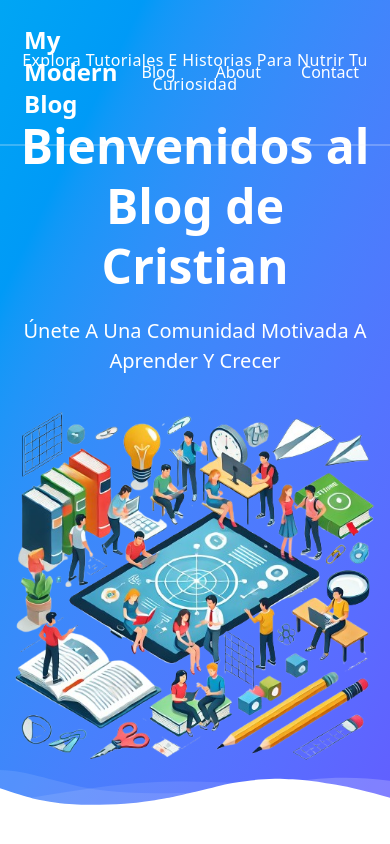
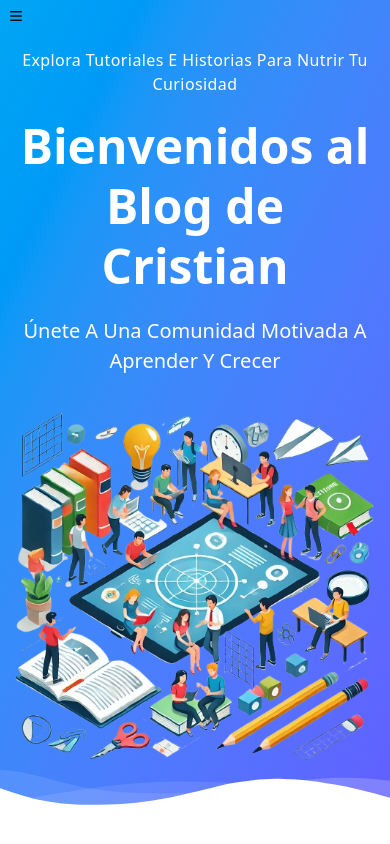
Before and after one commit to Cr1sti4n85/blog, a Next.js app in the folder apps/frontend/: page / in a window 390 px wide. Built offline with nearby package versions, Linux system fonts and the light colour scheme.

Commit message:
Add mobile navbar, sidebar, and navbar container

```diff
--- a/apps/frontend/package.json
+++ b/apps/frontend/package.json
@@ -9,6 +9,7 @@
     "lint": "eslint"
   },
   "dependencies": {
+    "@heroicons/react": "^2.2.0",
     "@radix-ui/react-slot": "^1.2.3",
     "class-variance-authority": "^0.7.1",
     "clsx": "^2.1.1",
--- a/apps/frontend/src/app/layout.tsx
+++ b/apps/frontend/src/app/layout.tsx
@@ -1,8 +1,8 @@
 import type { Metadata } from "next";
 import { Geist, Geist_Mono } from "next/font/google";
 import "./globals.css";
-import DesktopNavbar from "@/components/DesktopNavbar";
 import Navbar from "@/components/Navbar";
+import NavbarContainer from "@/components/NavbarContainer";
 
 const geistSans = Geist({
   variable: "--font-geist-sans",
@@ -29,9 +29,9 @@ export default function RootLayout({
       <body
         className={`${geistSans.variable} ${geistMono.variable} antialiased`}
       >
-        <DesktopNavbar>
+        <NavbarContainer>
           <Navbar />
-        </DesktopNavbar>
+        </NavbarContainer>
         {children}
       </body>
     </html>
--- a/apps/frontend/src/components/DesktopNavbar.tsx
+++ b/apps/frontend/src/components/DesktopNavbar.tsx
@@ -25,9 +25,12 @@ const DesktopNavbar = (props: Props) => {
 
   return (
     <nav
-      className={cn("fixed transition-colors w-full z-50 text-white", {
-        "bg-white text-gray-700 shadow-md": isScrollDown,
-      })}
+      className={cn(
+        "hidden fixed transition-colors w-full z-50 text-white md:block",
+        {
+          "bg-white text-gray-700 shadow-md": isScrollDown,
+        }
+      )}
     >
       <div
         className="
--- /dev/null
+++ b/apps/frontend/src/components/MobileNavbar.tsx
@@ -0,0 +1,20 @@
+import { PropsWithChildren } from "react";
+import Sidebar from "./ui/Sidebar";
+import { Bars3Icon } from "@heroicons/react/16/solid";
+
+type Props = PropsWithChildren;
+
+const MobileNavbar = (props: Props) => {
+  return (
+    <div className="md:hidden">
+      <Sidebar
+        triggerIcon={<Bars3Icon className="w-4" />}
+        triggerClassName="absolute top-2 left-2"
+      >
+        {props.children}
+      </Sidebar>
+    </div>
+  );
+};
+
+export default MobileNavbar;
--- a/apps/frontend/src/components/Navbar.tsx
+++ b/apps/frontend/src/components/Navbar.tsx
@@ -4,7 +4,7 @@ const Navbar = () => {
   return (
     <>
       <h1 className="text-2xl font-bold p-2">My Modern Blog</h1>
-      {/*[&>a] applying to childrenanchors */}
+      {/*[&>a] applying to children anchors */}
       <div className="flex gap-2 ml-auto [&>a]:py-2 [&>a]:px-4 [&>a]:transition [&>a]:rounded-md [&>a:hover]:text-sky-100 [&>a:hover]:bg-sky-500">
         <Link href="/">Blog</Link>
         <Link href="#about">About</Link>
--- /dev/null
+++ b/apps/frontend/src/components/NavbarContainer.tsx
@@ -0,0 +1,16 @@
+import { PropsWithChildren } from "react";
+import DesktopNavbar from "./DesktopNavbar";
+import MobileNavbar from "./MobileNavbar";
+
+type Props = PropsWithChildren;
+
+const NavbarContainer = (props: Props) => {
+  return (
+    <div className="relative">
+      <DesktopNavbar>{props.children}</DesktopNavbar>
+      <MobileNavbar>{props.children}</MobileNavbar>
+    </div>
+  );
+};
+
+export default NavbarContainer;
--- /dev/null
+++ b/apps/frontend/src/components/ui/Sidebar.tsx
@@ -0,0 +1,31 @@
+"use client";
+import { cn } from "@/lib/utils";
+import { PropsWithChildren, ReactNode, useState } from "react";
+
+type Props = PropsWithChildren<{
+  triggerIcon: ReactNode;
+  triggerClassName?: string;
+}>;
+const Sidebar = (props: Props) => {
+  const [show, setShow] = useState(false);
+  return (
+    <>
+      <button
+        className={props.triggerClassName}
+        onClick={() => setShow((prev) => !prev)}
+      >
+        {props.triggerIcon}
+      </button>
+      <div
+        className={cn(
+          "w-60 absolute top-0 z-10 transition-all bg-white rounded-r-md min-h-screen",
+          { "-left-full": !show, "left-0": show }
+        )}
+      >
+        {props.children}
+      </div>
+    </>
+  );
+};
+
+export default Sidebar;
```
Also changed, not shown: 1 other file (tests, documents, lock files or other folders).
